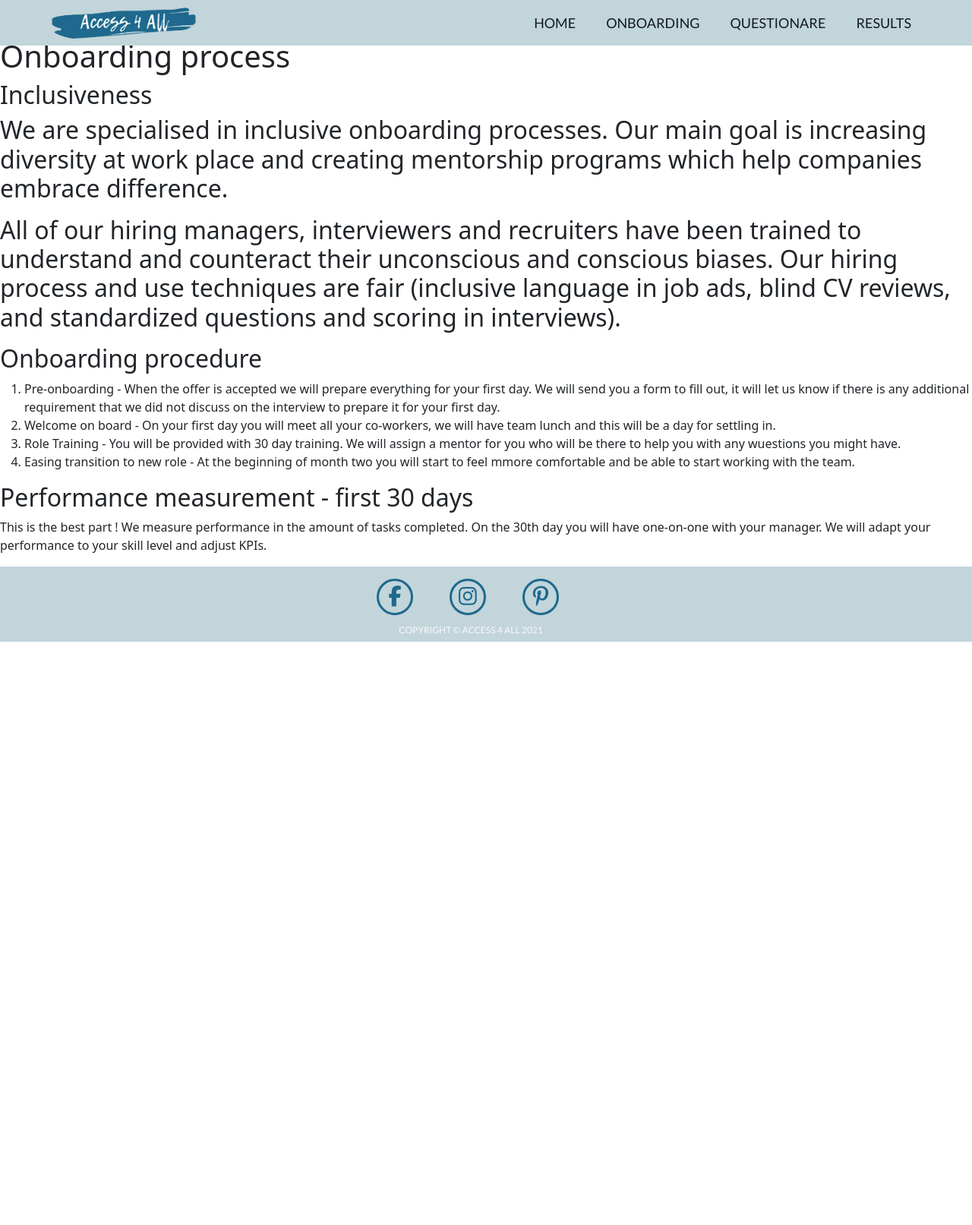
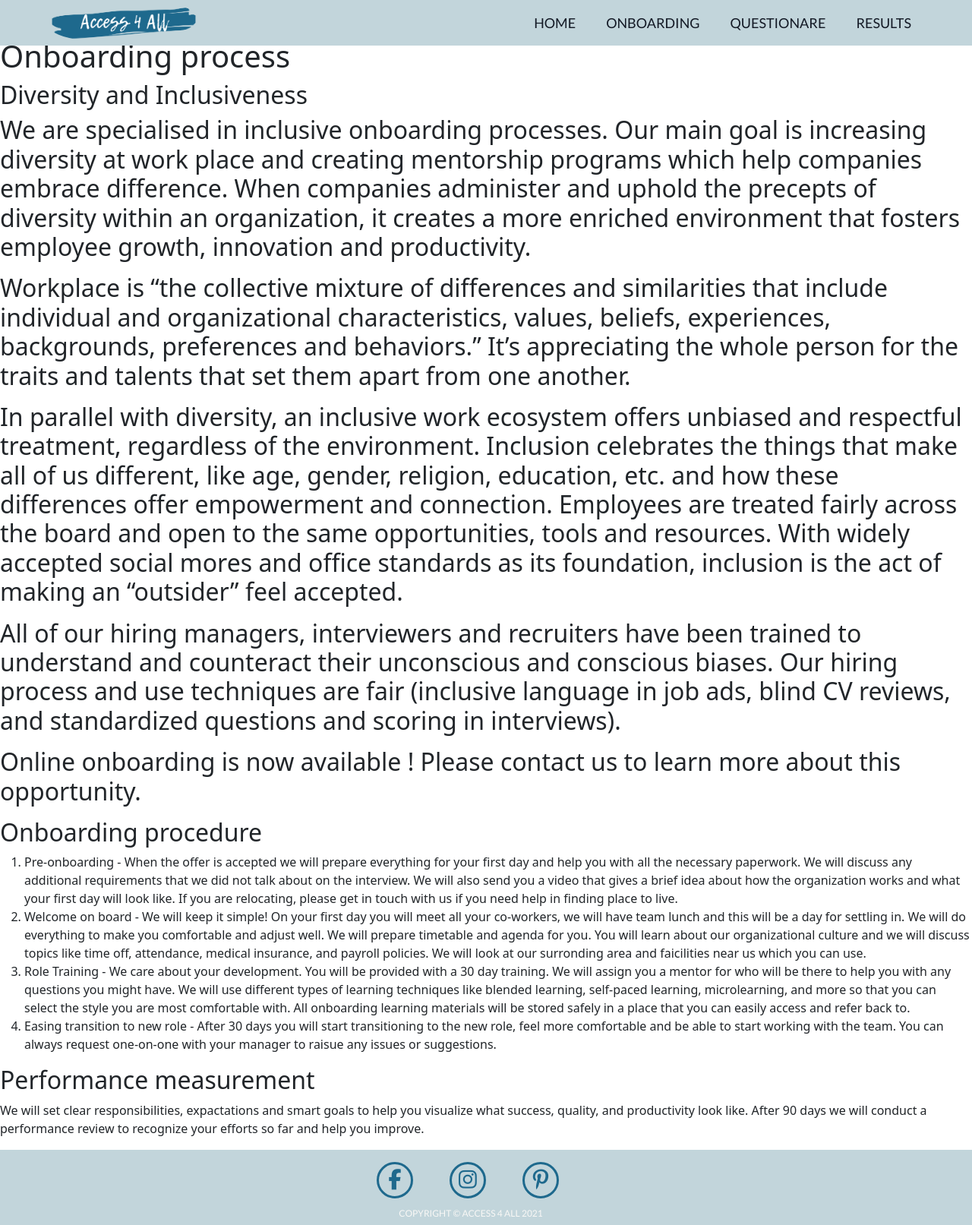
Before and after one commit to ruszkipista/access4all, a Flask app: page /onboarding in a window 1280 px wide. Shown: the whole page at 76% size. Before the commit the page ends 845 px from the top, so only its background shows below. Run offline with Flask 2, Linux system fonts and the light colour scheme; some libraries are stand-ins or nearby versions.

Commit message:
Added further text to onboarding.html

```diff
--- a/templates/onboarding.html
+++ b/templates/onboarding.html
@@ -6,33 +6,50 @@
 {% block body %}
 
 <h1>Onboarding process</h1>
-<h2>
-Inclusiveness
-<h2>
-<p>We are specialised in inclusive onboarding processes. Our main goal is increasing diversity at work place and creating mentorship
-   programs which help companies embrace difference.
+<h2>Diversity and Inclusiveness<h2>
+
+<p>We are specialised in inclusive onboarding processes. Our main goal is increasing diversity at work place and creating mentorship programs which
+     help companies embrace difference. When companies administer and uphold the precepts of diversity within an organization, it creates a more enriched
+     environment that fosters employee growth, innovation and productivity.
+</p>
+<p>Workplace is “the collective mixture of differences and similarities that include individual and organizational characteristics, values, beliefs,
+     experiences, backgrounds, preferences and behaviors.” It’s appreciating the whole person for the traits and talents that set them apart from one another.
+</p>
+<p>In parallel with diversity, an inclusive work ecosystem offers unbiased and respectful treatment, regardless of the environment. Inclusion celebrates the
+    things that make all of us different, like age, gender, religion, education, etc. and how these differences offer empowerment and connection. Employees
+    are treated fairly across the board and open to the same opportunities, tools and resources. With widely accepted social mores and office standards as its
+    foundation, inclusion is the act of making an “outsider” feel accepted.
 </p>
 <p>All of our hiring managers, interviewers and recruiters have been trained to understand and counteract their unconscious and conscious biases.
    Our hiring process and use techniques are fair (inclusive language in job ads, blind CV reviews, and standardized questions and scoring in interviews).
 </p>
+<p>Online onboarding is now available ! Please contact us to learn more about this opportunity.</p>
 <h2>Onboarding procedure</h2>
 <ol type="1">
-   <li>Pre-onboarding - When the offer is accepted we will prepare everything for your first day. We will send you a form to fill out,
-      it will let us know if there is any additional requirement that we did not discuss on the interview to prepare it for your first day.
+   <li>Pre-onboarding - When the offer is accepted we will prepare everything for your first day and help you with all the necessary paperwork.
+     We will discuss any additional requirements that we did not talk about on the interview. We will also send you a video that gives a brief
+     idea about how the organization works and what your first day will look like. If you are relocating, please get in touch with us if you need
+     help in finding place to live.
    </li>
    <li>
-      Welcome on board - On your first day you will meet all your co-workers, we will have team lunch and this will be a day for settling in.
+      Welcome on board - We will keep it simple! On your first day you will meet all your co-workers, we will have team lunch and this will be a day for settling in.
+      We will do everything to make you comfortable and adjust well. We will prepare timetable and agenda for you. You will learn about our organizational culture and
+      we will discuss topics like time off, attendance, medical insurance, and payroll policies. We will look at our surronding area and faicilities near us which you can use.
    </li>
    <li>
-      Role Training - You will be provided with 30 day training. We will assign a mentor for you who will be there to help you with any wuestions you might have.
+      Role Training - We care about your development. You will be provided with a 30 day training. We will assign you a mentor for who will be there to help you with
+      any questions you might have. We will use different types of learning techniques like blended learning, self-paced learning, microlearning, and more so that you
+      can select the style you are most comfortable with. All onboarding learning materials will be stored safely in a place that you can easily access and refer back to.
    </li>
    <li>
-      Easing transition to new role - At the beginning of month two you will start to feel mmore comfortable and be able to start working with the team.
+      Easing transition to new role - After 30 days you will start transitioning to the new role, feel more comfortable and be able to
+      start working with the team. You can always request one-on-one with your manager to raisue any issues or suggestions.
    </li>
 </ol>
-<h2>Performance measurement - first 30 days</h2>
-<p>This is the best part ! We measure performance in the amount of tasks completed.
-   On the 30th day you will have one-on-one with your manager. We will adapt your performance to your skill level and adjust KPIs.
+<h2>Performance measurement</h2>
+<p>We will set clear responsibilities, expactations and smart goals to help you visualize what success, quality, and productivity
+    look like. After 90 days we will conduct a performance review to recognize your efforts so far and help you improve.
 </p>
 
+
 {% endblock %}
```
